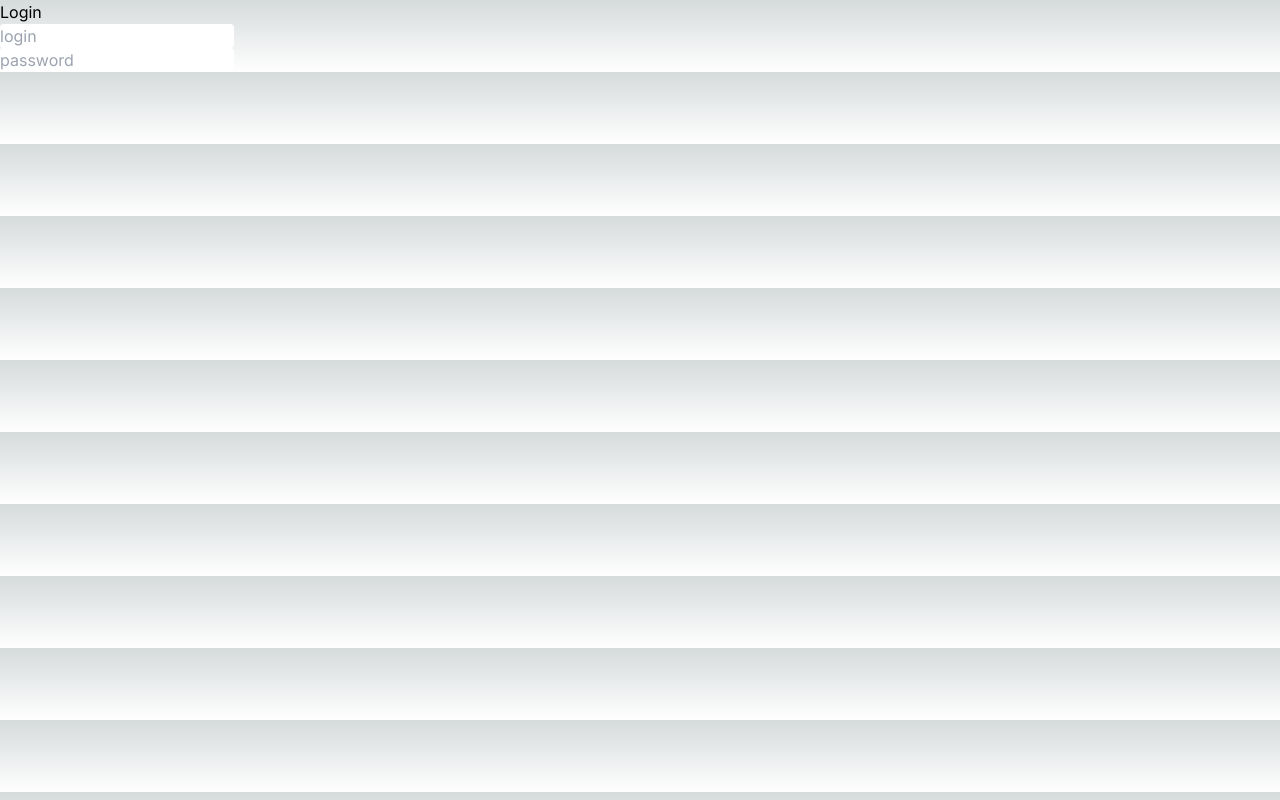
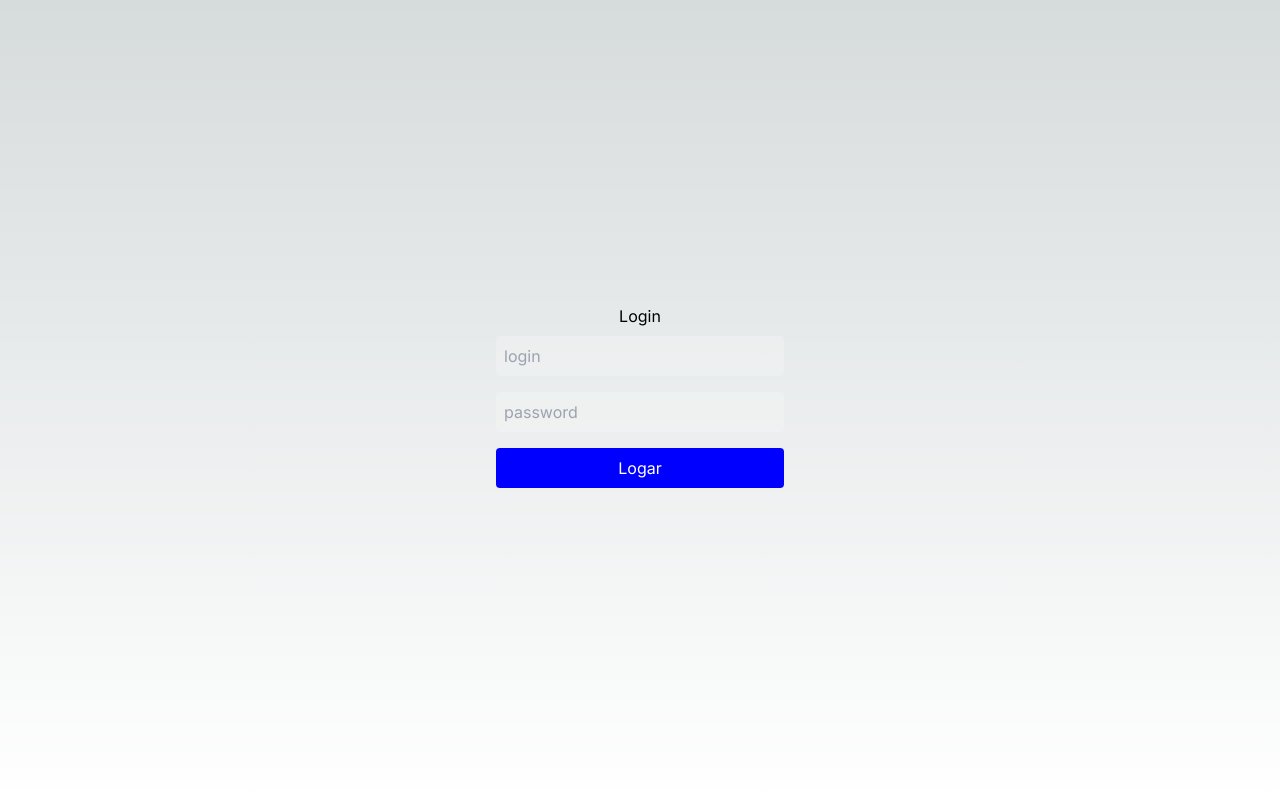
Before and after one commit to kayronbrigido/service-desk, a Next.js app: page /login in a window 1280 px wide. Built offline with nearby package versions, Linux system fonts and the light colour scheme.

Commit message:
feat: button component, login page

```diff
--- a/src/app/(authentication)/login/page.tsx
+++ b/src/app/(authentication)/login/page.tsx
@@ -1,6 +1,6 @@
 'use client'
 
-import { Input } from '@src/components';
+import { Button, Input } from '@src/components';
 import { useState } from 'react';
 
 interface ILoginForm {
@@ -17,17 +17,19 @@ const LoginPage = () => {
   const [form, setForm] = useState<ILoginForm>(initalLoginForm);
 
   return (
-    <main>
+    <main className='flex flex-col justify-center justify-items-center items-center w100 h-screen'>
       <h1>Login</h1>
       <Input value={form?.login}
         placeholder='login'
         name='login'
         onChange={(e) => setForm({...form, login: e.target.value})}/>
       <Input value={form?.password}
+        secret
         placeholder='password'
         name='password'
         onChange={(e) => setForm({...form, password: e.target.value})}
       />
+      <Button type='button' value='Logar' on/>
     </main>);
 }
 
--- a/src/app/layout.tsx
+++ b/src/app/layout.tsx
@@ -1,12 +1,12 @@
-import type { Metadata } from "next";
-import { Inter } from "next/font/google";
-import "./globals.css";
+import './globals.css';
+import { Inter } from 'next/font/google';
+import type { Metadata } from 'next';
 
-const inter = Inter({ subsets: ["latin"] });
+const inter = Inter({ subsets: ['latin'] });
 
 export const metadata: Metadata = {
-  title: "Create Next App",
-  description: "Generated by create next app",
+  title: 'ServiceDesk',
+  description: 'Developed By Kayron Brigido',
 };
 
 export default function RootLayout({
@@ -15,7 +15,7 @@ export default function RootLayout({
   children: React.ReactNode;
 }>) {
   return (
-    <html lang="en">
+    <html lang='en'>
       <body className={inter.className}>{children}</body>
     </html>
   );
--- /dev/null
+++ b/src/components/Button/Button.tsx
@@ -0,0 +1,48 @@
+import { CSSProperties, MouseEventHandler, useState } from 'react';
+import { MainTheme } from '@config/theme';
+
+interface IButton {
+  alt?: string;
+  value?: string;
+  type: 'button' | 'reset' | 'submit';
+  style?: CSSProperties;
+  onClick?: MouseEventHandler<HTMLInputElement>;
+}
+
+const Button = (props: IButton) => {
+  const [isPressed, setIsPressed] = useState(false);
+
+  const handleMouseDown = () => {
+    setIsPressed(true);
+  };
+
+  const handleMouseUp = () => {
+    setIsPressed(false);
+  };
+
+  const handleMouseLeave = () => {
+    setIsPressed(false);
+  };
+
+  return (
+    <div>
+      <input
+        {...props}
+        className='rounded my-2 p-2 min-w-72 min-h-10'
+        style={{
+          backgroundColor: MainTheme.buttonPrimaryColorBackground,
+          color: MainTheme.buttonPrimaryColorText,
+          cursor: 'pointer',
+          transform: isPressed ? 'scale(0.95)' : 'scale(1)',
+          transition: 'transform 0.1s ease-in-out',
+          ...props.style,
+        }}
+        onMouseDown={handleMouseDown}
+        onMouseUp={handleMouseUp}
+        onMouseLeave={handleMouseLeave}
+      />
+    </div>
+  );
+};
+
+export default Button;
--- a/src/components/Input/Input.tsx
+++ b/src/components/Input/Input.tsx
@@ -1,4 +1,5 @@
 import { ChangeEventHandler } from 'react';
+import { MainTheme } from '@src/config/theme';
 
 interface IInput {
   alt?: string;
@@ -9,13 +10,21 @@ interface IInput {
   onChange?: ChangeEventHandler<T>;
   value?: string | readonly string[] | number;
   name?: string
+  secret?: boolean
 }
 
 const Input = (props: IInput) => {
 
   return (
     <div>
-      <input type='text' {...props} className='rounded'/>
+      <input type={props.secret ? 'password' : 'text'}
+        {...props}
+        className='rounded my-2 p-2 min-w-72 min-h-10'
+        style={{
+          backgroundColor: MainTheme.inputPrimaryColorBackground,
+          color: MainTheme.inputPrimaryColorText
+        }}
+      />
     </div>
   )
 }
--- a/src/components/index.ts
+++ b/src/components/index.ts
@@ -1 +1,2 @@
+export {default as Button } from './Button/Button';
 export { default as Input } from './Input/Input';
--- /dev/null
+++ b/src/config/theme.ts
@@ -0,0 +1,8 @@
+export const MainTheme = {
+  primaryBackgroundColor: '#9F9F9F',
+  buttonPrimaryColorBackground: '#0000FF',
+  buttonPrimaryColorText: '#FFFFFF',
+  inputPrimaryColorBackground: '#FFFFFF30',
+  inputPrimaryColorText: '#FFFFFF',
+  textPrimaryColor: '#FFFFFF',
+}
--- a/tsconfig.json
+++ b/tsconfig.json
@@ -19,6 +19,7 @@
     ],
     "paths": {
       "@src/*": ["./src/*"],
+      "@config/*": ["./src/config/*"],
     }
   },
   "include": ["next-env.d.ts", "**/*.ts", "**/*.tsx", ".next/types/**/*.ts"],
```
Also changed, not shown: .eslintrc.json.
